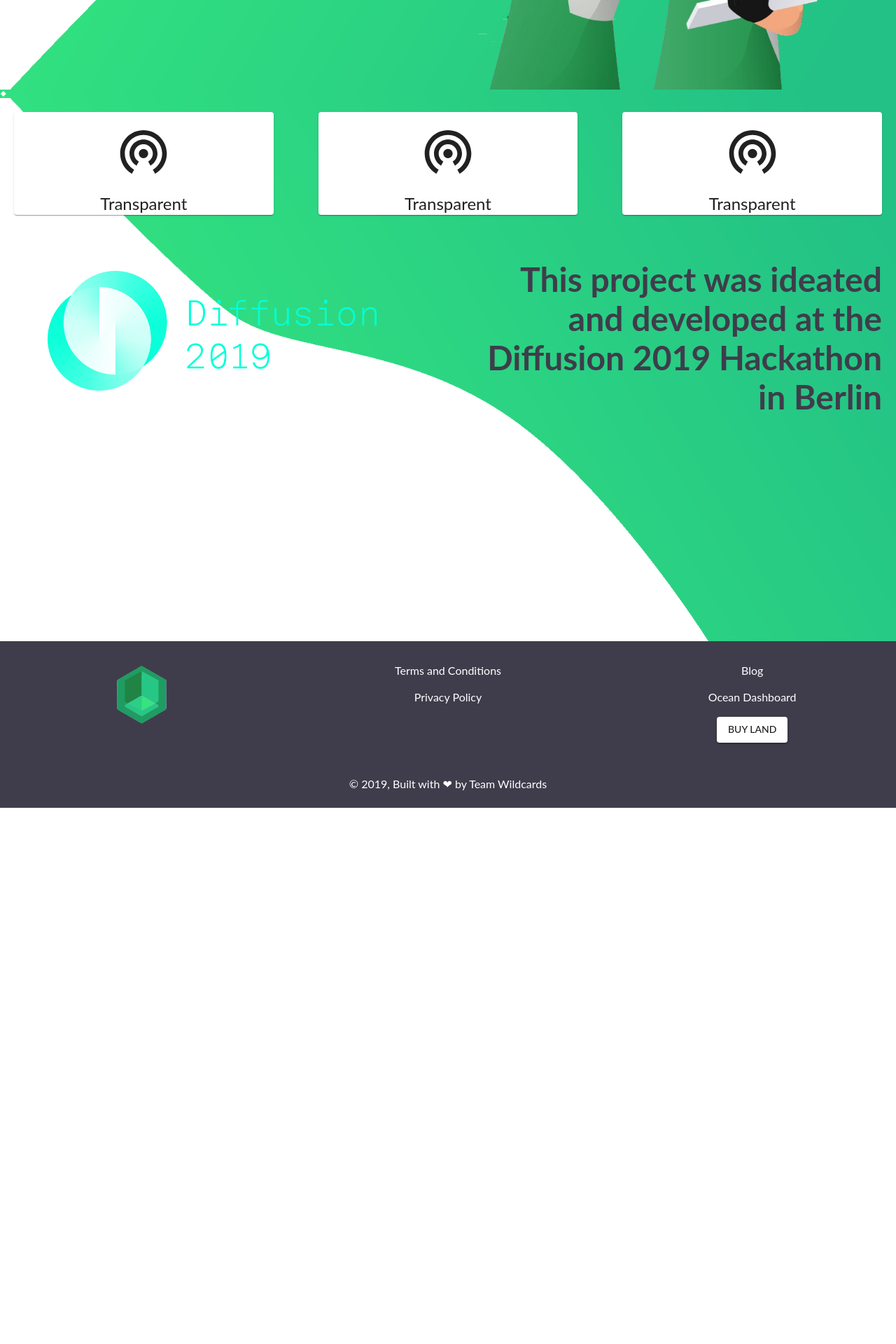
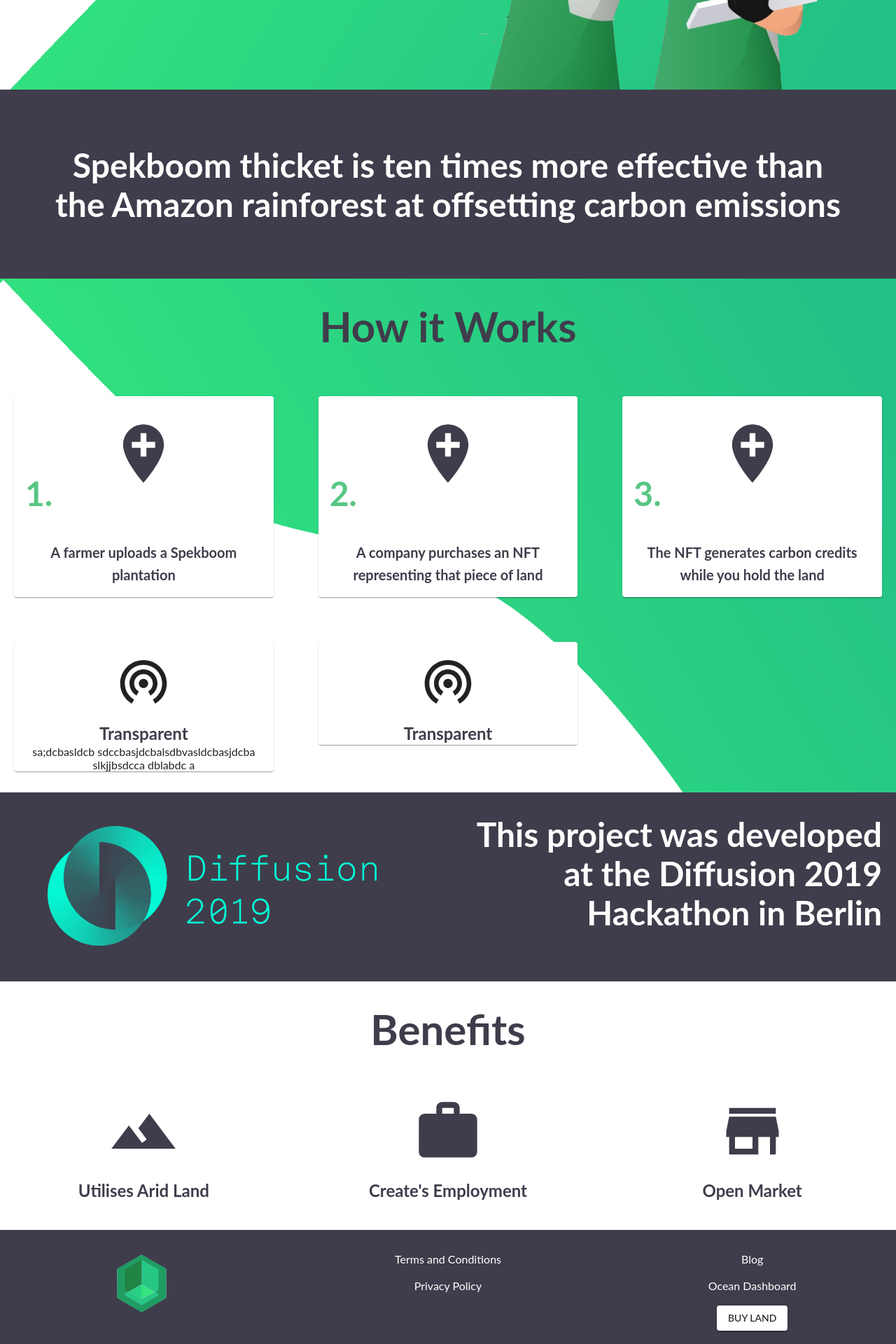
Before and after one commit to diffusioncon/CarbonCredits-Ocean-Protocol-FOAM, a React (Create React App) app in the folder app/: page / in a window 1280 px wide. Shown: the part 660-2580 px from the top of the page at 70% size. Before the commit the page ends 1814 px from the top, so only its background shows below. Built offline with nearby package versions, Linux system fonts and the light colour scheme; what @drizzle/react-plugin, @drizzle/store, rimble-ui, web3 would draw is missing.

Commit message:
how it works

```diff
--- a/app/public/index.html
+++ b/app/public/index.html
@@ -2,7 +2,7 @@
 <html lang="en">
   <head>
     <meta charset="utf-8" />
-    <link rel="shortcut icon" href="%PUBLIC_URL%/favicon.ico" />
+    <link rel="shortcut icon" href="%PUBLIC_URL%/logo.png" />
     <meta
       name="viewport"
       content="width=device-width, initial-scale=1, shrink-to-fit=no"
--- a/app/src/app.css
+++ b/app/src/app.css
@@ -1,26 +1,30 @@
-body{
+body {
   margin: 0;
-    font-family: 'Lato', 'Helvetica', 'Sans-serif';
+  font-family: "Lato", "Helvetica", "Sans-serif";
   overflow-x: hidden;
 }
 
-h2,h3, h4{
-    color: #3F3D4B;
+h2,
+h3,
+h4,
+h5,
+h6 {
+  color: #3f3d4b;
   font-weight: 700 !important;
 }
 
-hr{
+hr {
   width: 100px;
   margin-left: 0;
   margin-top: 2rem;
 }
 
-a{
+a {
   text-decoration: none;
-    color:inherit;
+  color: inherit;
 }
 
-.diffusionImage{
+.diffusionImage {
   position: absolute;
   top: 0;
   left: 0;
@@ -30,41 +34,55 @@ a{
 .landingContainer {
   height: 100vh;
   width: 100%;
-    background-image: url('./img/background-layer-plant.png');
+  background-image: url("./img/background-layer-plant.png");
   background-size: contain, cover;
   background-repeat: no-repeat;
   /* background-attachment: fixed; */
   background-position: bottom right;
 }
 
-.benefits{
-    height: 100vh;
+.howitworks {
+  z-index: 2;
   width: 100%;
-    background-image: url('./img/background-layer-reverse.png');
-    background-size: contain, cover;
+  background-image: url("./img/background-layer-reverse.png");
+  background-size: cover;
   background-repeat: no-repeat;
-    /* background-attachment: fixed; */
   background-position: top right;
+  transform: translate(0, 10px);
 }
 
-.loader-image{
-    position:absolute;
+.benefits{
+
+}
+
+.blurb {
+  background-color: #3f3d4b;
+}
+
+.diffusion-hackathon {
+  background-color: #3f3d4b;
+  transform: translate(0, 20px);
+}
+
+.loader-image {
+  position: absolute;
   top: 50%;
   left: 50%;
   transform: translate(-50%, -50%);
   width: 60px;
 }
 
-.ocean-protocol-dashboard{
+.ocean-protocol-dashboard {
   text-align: center;
 }
 
-footer{
-    background-color: #3F3D4B;
+footer {
+  background-color: #3f3d4b;
+  transform: translate(0, 20px);
   color: white;
 }
 
-.opening-blurb{
+.opening-blurb {
   padding-top: 6rem;
   padding-left: 4rem;
 }
--- a/app/src/pages/Home.js
+++ b/app/src/pages/Home.js
@@ -7,7 +7,11 @@ import Paper from '@material-ui/core/Paper';
 import Grid from '@material-ui/core/Grid';
 import Typography from '@material-ui/core/Typography';
 
+import AddLocationIcon from '@material-ui/icons/AddLocation';
 import WifiTetheringIcon from '@material-ui/icons/WifiTethering';
+import WorkIcon from '@material-ui/icons/Work';
+import LandscapeIcon from '@material-ui/icons/Landscape';
+import StoreIcon from '@material-ui/icons/Store';
 
 const useStyles = makeStyles(theme => ({
     root: {
@@ -27,36 +31,76 @@ const home = () => {
         <Fragment>
 
             <div className="landingContainer">
-                <NavBar/>
-                {/* <img src={diffusionHackathonImage} className='diffusionImage'/> */}
+                <NavBar />
                 <div className={classes.root}>
                     <Grid container spacing={3} alignItems="center">
                         <Grid item xs={12} md={6} alignItems="center">
                             <div className='opening-blurb'>
                                 <Typography variant='h2'>Transparent & Verifiable Carbon Credits </Typography>
                                 <hr />
-                                <p>
-                                    <br />
+                                <Typography variant='h5'>
+                                    A decentralised platform connecting unusable farm lands to companies and individuals that want to offset their carbon footprint
+                                </Typography>
+                                {/* <p>
+
                                     A decentralized marketplace generating carbon credits & supporting carbon offset farms.  <br /> <br />
                                     Spekboom plantations in the Karoo of South Africa provide <br /> one of the most cost effective carbon offset solutions. <br />
                                     These plantations are represented indivdually as always for sale NFTs. <br />
                                     Holding an NFT continously generates verifiable carbon credits (ERC20 tokens). <br /> <br />
 
                                     Corporations can burn carbon credits to transparently showcase they are carbon neutral.
-                            </p>
+                            </p> */}
                             </div>
                         </Grid>
                     </Grid>
                 </div>
             </div>
-            <div className='benefits'>
+            <div className='blurb'>
                 <Grid container spacing={3} >
+                    <Grid item xs={12} md={12} style={{ textAlign: 'center', padding: '5rem' }}>
+                        <Typography variant='h3' style={{ color: "white" }}>Spekboom thicket is ten times more effective than the Amazon rainforest at offsetting carbon emissions</Typography>
+                    </Grid>
+                </Grid>
+            </div>
+            <div className='howitworks'>
+                <Grid container spacing={3} >
+                    <Grid item xs={12} md={12} style={{ textAlign: 'center', padding: '2rem' }}>
+                        <Typography variant='h2'>How it Works</Typography>
+                    </Grid>
+                    <Grid item xs={12} md={4} style={{ textAlign: 'center', padding: '2rem' }}>
+                        <Paper style={{ padding: '1rem' }}>
+                            <AddLocationIcon
+                                style={{ fontSize: 100, padding: '1rem', color: '#3F3D4B' }}
+                            />
+                            <Typography variant='h3' style={{ color: "#58C685", textAlign: 'left', transform: 'translate(0, -40px)' }}>1.</Typography>
+                            <Typography variant='h6'>A farmer uploads a Spekboom plantation</Typography>
+                        </Paper>
+                    </Grid>
+                    <Grid item xs={12} md={4} style={{ textAlign: 'center', padding: '2rem' }}>
+                        <Paper style={{ padding: '1rem' }}>
+                            <AddLocationIcon
+                                style={{ fontSize: 100, padding: '1rem', color: '#3F3D4B' }}
+                            />
+                            <Typography variant='h3' style={{ color: "#58C685", textAlign: 'left', transform: 'translate(0, -40px)' }}>2.</Typography>
+                            <Typography variant='h6'>A company purchases an NFT representing that piece of land</Typography>
+                        </Paper>
+                    </Grid>
+                    <Grid item xs={12} md={4} style={{ textAlign: 'center', padding: '2rem' }}>
+                        <Paper style={{ padding: '1rem' }}>
+                            <AddLocationIcon
+                                style={{ fontSize: 100, padding: '1rem', color: '#3F3D4B' }}
+                            />
+                            <Typography variant='h3' style={{ color: "#58C685", textAlign: 'left', transform: 'translate(0, -40px)' }}>3.</Typography>
+                            <Typography variant='h6'>The NFT generates carbon credits while you hold the land</Typography>
+                        </Paper>
+                    </Grid>
                     <Grid item xs={12} md={4} style={{ textAlign: 'center', padding: '2rem' }}>
                         <Paper>
                             <WifiTetheringIcon
                                 style={{ fontSize: 80, padding: '1rem' }}
                             />
                             <Typography variant='h5'>Transparent</Typography>
+                            <Typography variant='p'>sa;dcbasldcb sdccbasjdcbalsdbvasldcbasjdcba slkjjbsdcca dblabdc a</Typography>
                         </Paper>
                     </Grid>
                     <Grid item xs={12} md={4} style={{ textAlign: 'center', padding: '2rem' }}>
@@ -67,21 +111,35 @@ const home = () => {
                             <Typography variant='h5'>Transparent</Typography>
                         </Paper>
                     </Grid>
-                    <Grid item xs={12} md={4} style={{ textAlign: 'center', padding: '2rem' }}>
-                        <Paper>
-                            <WifiTetheringIcon
-                                style={{ fontSize: 80, padding: '1rem' }}
-                            />
-                            <Typography variant='h5'>Transparent</Typography>
-                        </Paper>
-                    </Grid>
+                </Grid>
+            </div>
+            <div className='diffusion-hackathon'>
+                <Grid container spacing={3} >
                     <Grid item xs={12} md={6} style={{ padding: '2rem' }}>
                         <img src={diffusionHackathonImage} style={{ width: '80%', padding: ' 1rem 3rem', margin: 'auto' }} />
                     </Grid>
                     <Grid item xs={12} md={6} style={{ textAlign: 'right', padding: '2rem' }}>
-                        <Typography variant='h3'>This project was ideated and developed at the Diffusion 2019 Hackathon in Berlin</Typography>
+                        <Typography variant='h3' style={{ color: 'white' }}>This project was developed at the Diffusion 2019 Hackathon in Berlin</Typography>
                     </Grid>
-
+                </Grid>
+            </div>
+            <div className='benefits'>
+                <Grid container spacing={3} >
+                    <Grid item xs={12} md={12} style={{ textAlign: 'center', paddingTop: '4rem' }}>
+                        <Typography variant='h2'>Benefits</Typography>
+                    </Grid>
+                    <Grid item xs={12} md={4} style={{ textAlign: 'center', padding: '2rem' }}>
+                        <LandscapeIcon style={{ fontSize: 100, padding: '1rem', color: '#3F3D4B' }} />
+                        <Typography variant='h5'>Utilises Arid Land</Typography>
+                    </Grid>
+                    <Grid item xs={12} md={4} style={{ textAlign: 'center', padding: '2rem' }}>
+                        <WorkIcon style={{ fontSize: 100, padding: '1rem', color: '#3F3D4B' }} />
+                        <Typography variant='h5'>Create's Employment</Typography>
+                    </Grid>
+                    <Grid item xs={12} md={4} style={{ textAlign: 'center', padding: '2rem' }}>
+                        <StoreIcon style={{ fontSize: 100, padding: '1rem', color: '#3F3D4B' }} />
+                        <Typography variant='h5'>Open Market</Typography>
+                    </Grid>
                 </Grid>
             </div>
         </Fragment>
```
Also changed, not shown: app/public/logo.png (added), app/public/logov1.png (added). Lines whose indentation alone changed are shown as unchanged.
